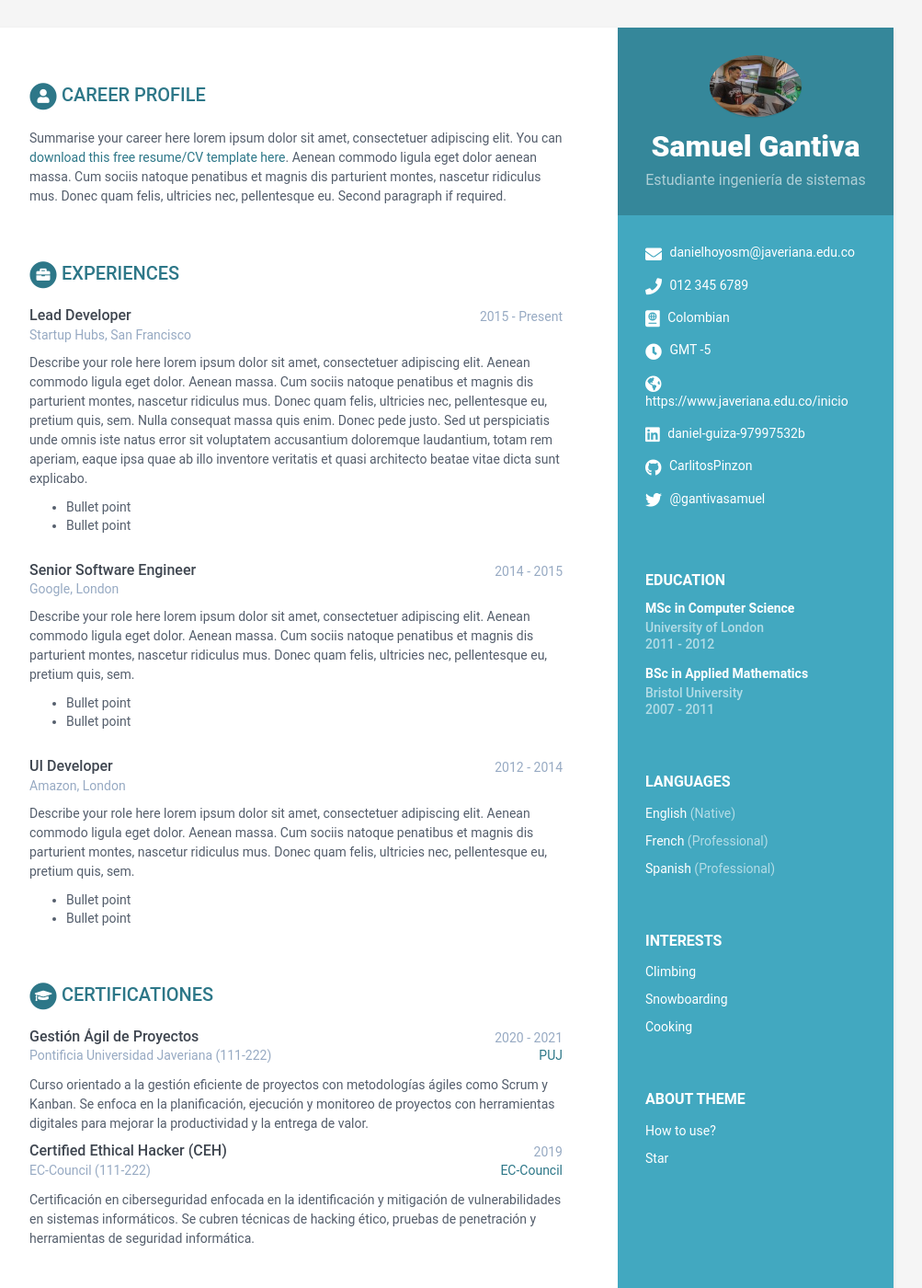
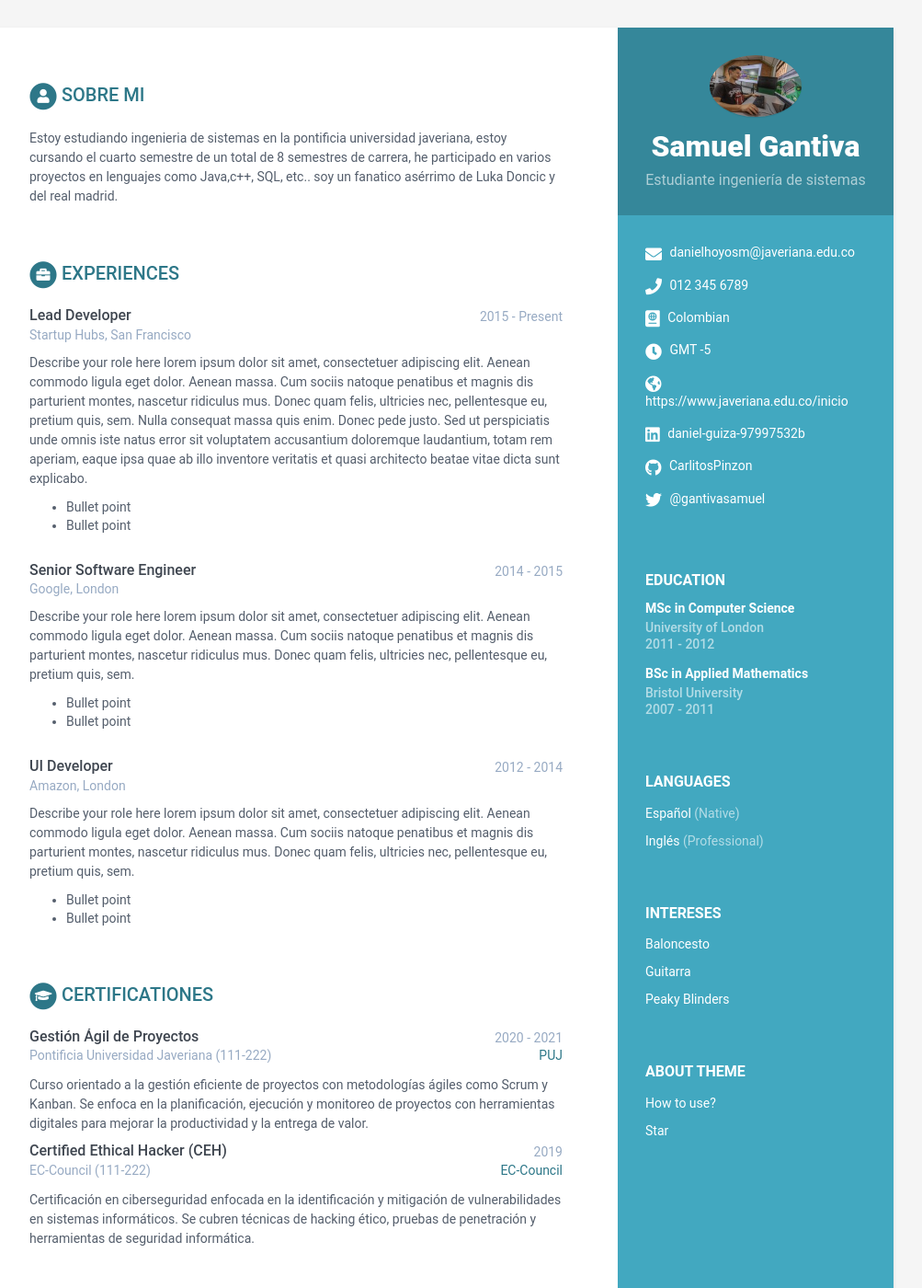
Before and after one commit to puj-isw-workspace/Abbey-Road, a Jekyll site: the page built from index.html, in a window 1280 px wide and 1400 px high. Shown: the whole window at 92% size, without its empty margins (168-1171 px from the left). Built offline with Jekyll 4.4.1, drawn with Linux system fonts in a browser that asks for light colours.

Commit message:
Cambios en la seccion SobreMi

```diff
--- a/_data/data.yml
+++ b/_data/data.yml
@@ -25,36 +25,29 @@ sidebar:
     languages:
       title: Languages
       info:
-        - idiom: English
+        - idiom: Español
           level: Native
 
-        - idiom: French
-          level: Professional
-
-        - idiom: Spanish
+        - idiom: Inglés
           level: Professional
 
     interests:
-      title: Interests
+      title: Intereses
       info:
-        - item: Climbing
-          link:
+        - item: Baloncesto
+          link: https://es.wikipedia.org/wiki/Luka_Dončić
 
-        - item: Snowboarding
-          link:
+        - item: Guitarra
+          link: https://www-ibanez-com.translate.goog/usa/artists/detail/213.html?_x_tr_sl=en&_x_tr_tl=es&_x_tr_hl=es&_x_tr_pto=tc
 
-        - item: Cooking
-          link:
+        - item: Peaky Blinders
+          link: https://es.wikipedia.org/wiki/Tommy_Shelby
 
 career-profile:
-    title: Career Profile
+    title: Sobre Mi
     summary: |
-      Summarise your career here lorem ipsum dolor sit amet, consectetuer
-      adipiscing elit. You can [download this free resume/CV template here]().
-      Aenean commodo ligula eget dolor aenean massa. Cum sociis natoque
-      penatibus et magnis dis parturient montes, nascetur ridiculus mus.
-      Donec quam felis, ultricies nec, pellentesque eu.
-      Second paragraph if required.
+      Estoy estudiando ingenieria de sistemas en la pontificia universidad javeriana, estoy cursando el cuarto semestre de un total de 8 semestres de carrera, he participado en varios proyectos
+      en lenguajes como Java,c++, SQL, etc.. soy un fanatico asérrimo de Luka Doncic y del real madrid.
 education:
     title: Education
     info:
```
